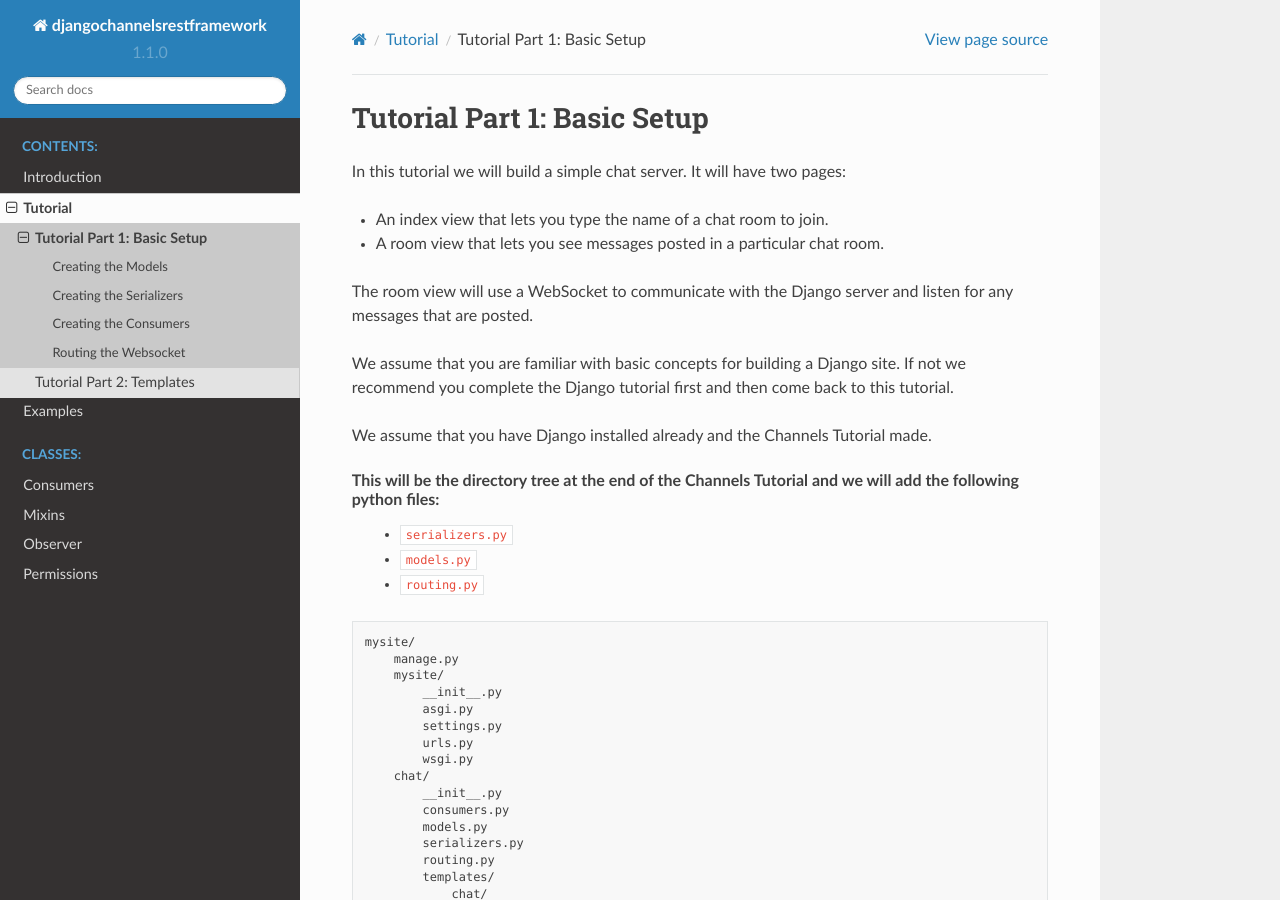
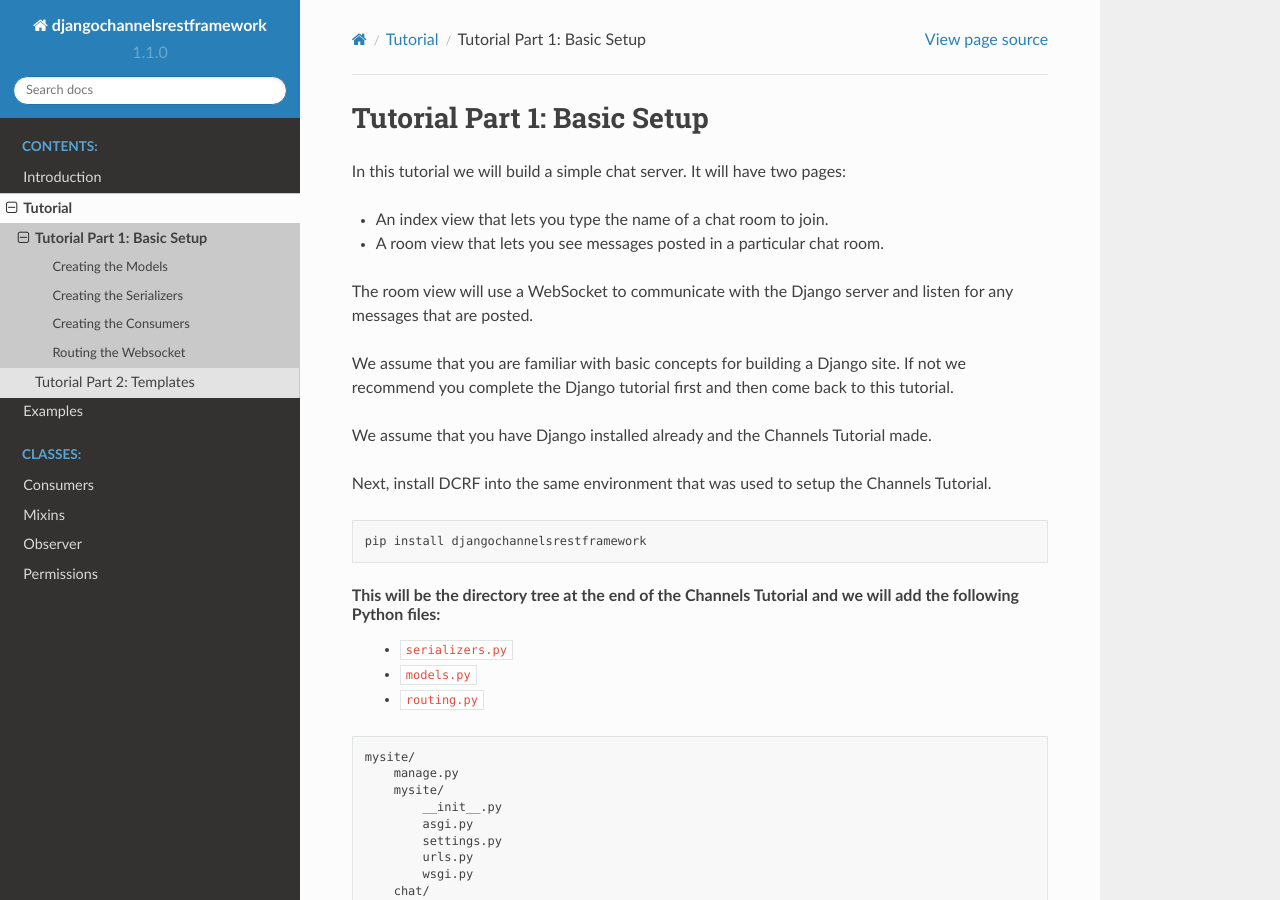
Before and after one commit to NilCoalescing/djangochannelsrestframework, a Sphinx documentation site: the page built from docs/tutorial/part_1.rst, in a window 1280 px wide and 900 px high. Built offline with Sphinx 7.4.7 and the Read the Docs theme 2.0.0, drawn with Linux system fonts in a browser that asks for light colours.

Commit message:
Instruct users to install djangochannelsrestframework into tutorial environment

```diff
--- a/docs/tutorial/part_1.rst
+++ b/docs/tutorial/part_1.rst
@@ -15,7 +15,13 @@ back to this tutorial.
 
 We assume that you have Django installed already and the Channels Tutorial made.
 
-This will be the directory tree at the end of the Channels Tutorial and we will add the following python files:
+Next, install DCRF into the same environment that was used to setup the Channels Tutorial.
+
+.. code-block:: bash
+
+    pip install djangochannelsrestframework
+
+This will be the directory tree at the end of the Channels Tutorial and we will add the following Python files:
     - ``serializers.py``
     - ``models.py``
     - ``routing.py``
```
